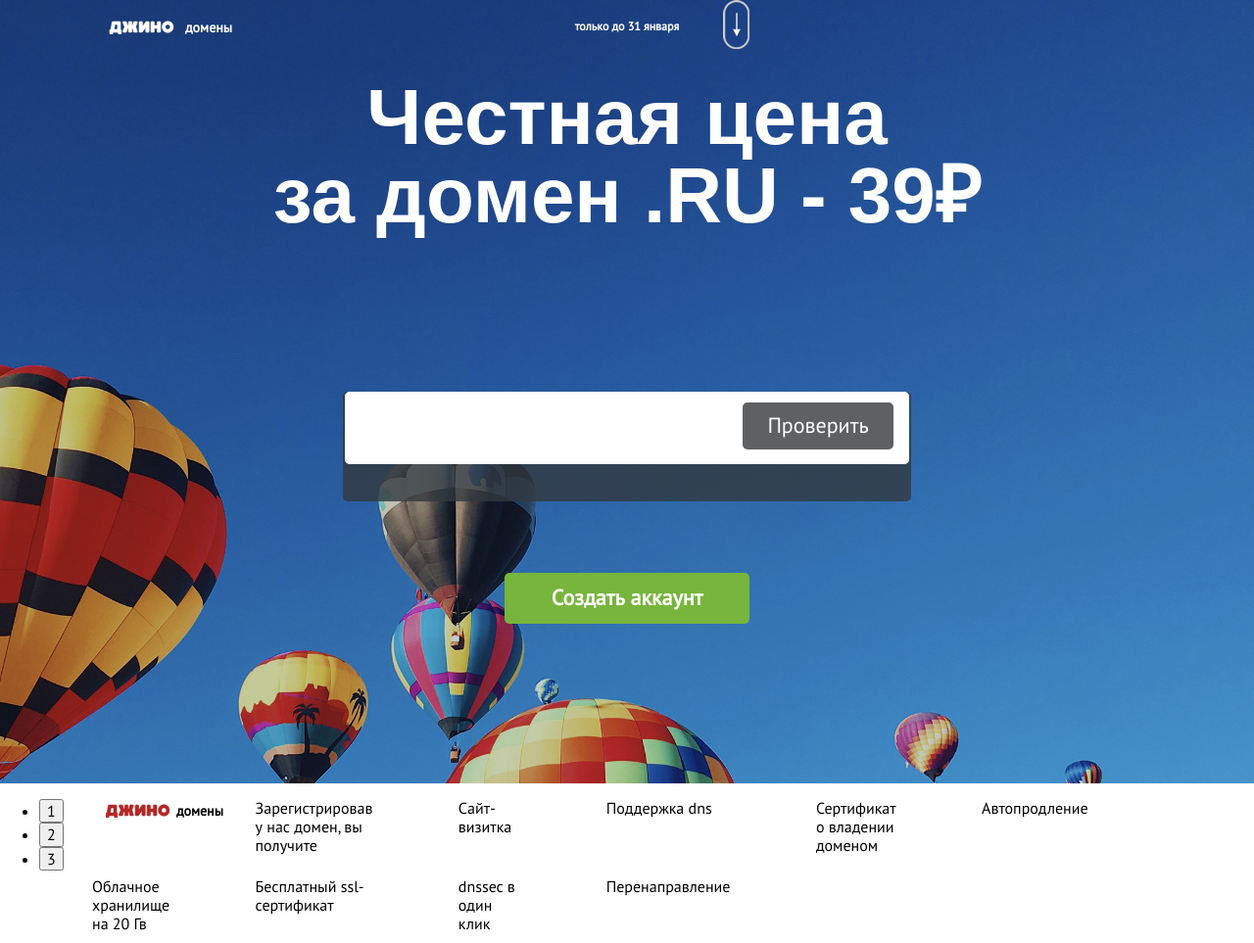
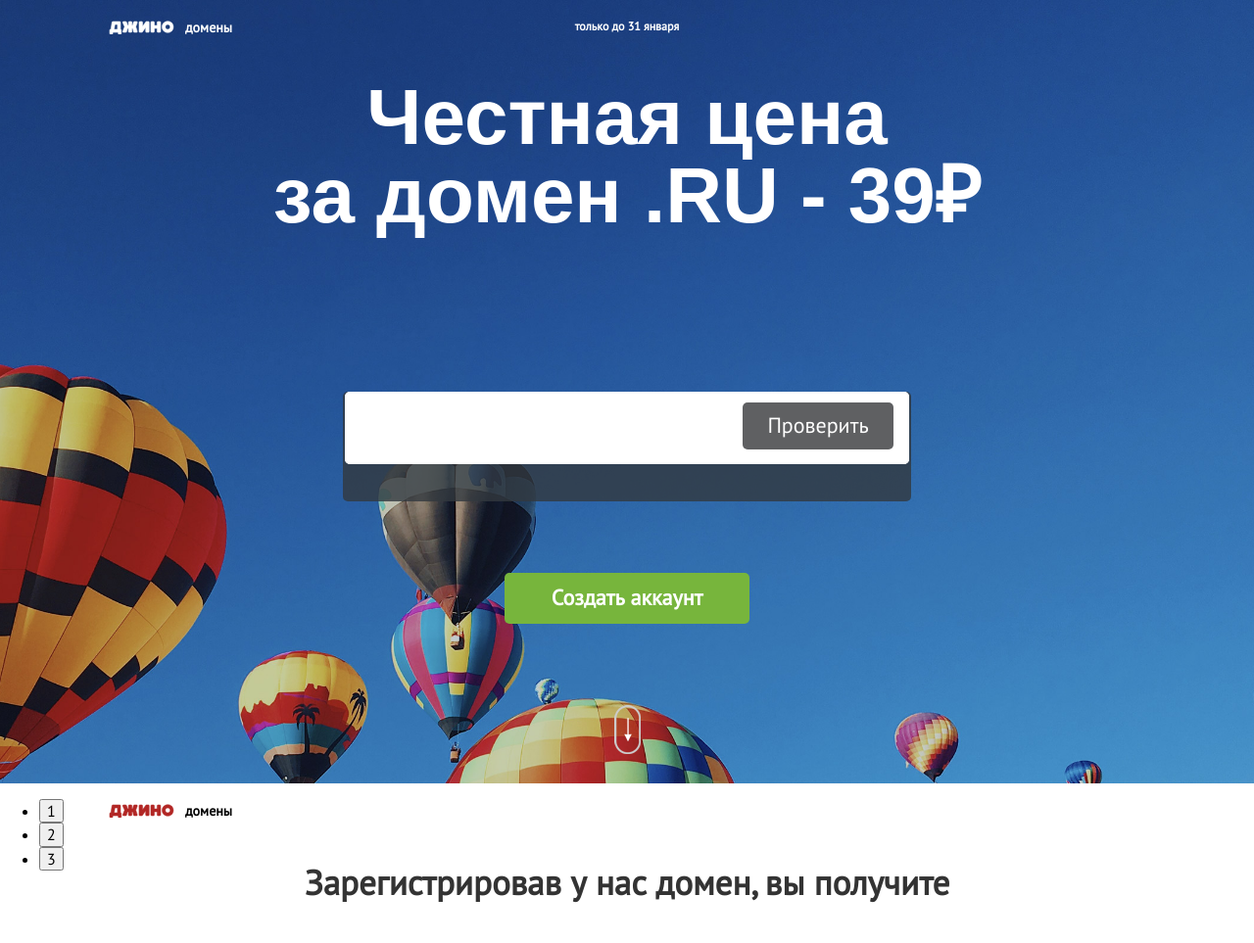
Before and after one commit to Pakistanka/Task1-1, a website: page index.html in a window 1280 px wide. Shown: the top 963 px of the page at 98% size. Drawn offline with nearby package versions, Linux system fonts and the light colour scheme; some packages are replaced by stand-ins of ours; files that its build step writes are made by us from their sources; a script that the page names is missing; a web font is replaced by a local one.

Commit message:
connected styles for block 2 and other small changes

```diff
--- a/sass/style.scss
+++ b/sass/style.scss
@@ -3,11 +3,13 @@
 @import "button";
 @import "background";
 @import "block1-text";
+@import "arrow-down";
+@import "block2-text";
 
 body {
 	margin: 0;
 	padding: 0;
-	font-family: 'PT Sans', sans-serif;
+	font-family: 'PT Sans';
 	line-height: 1.2;
 }
 
```
